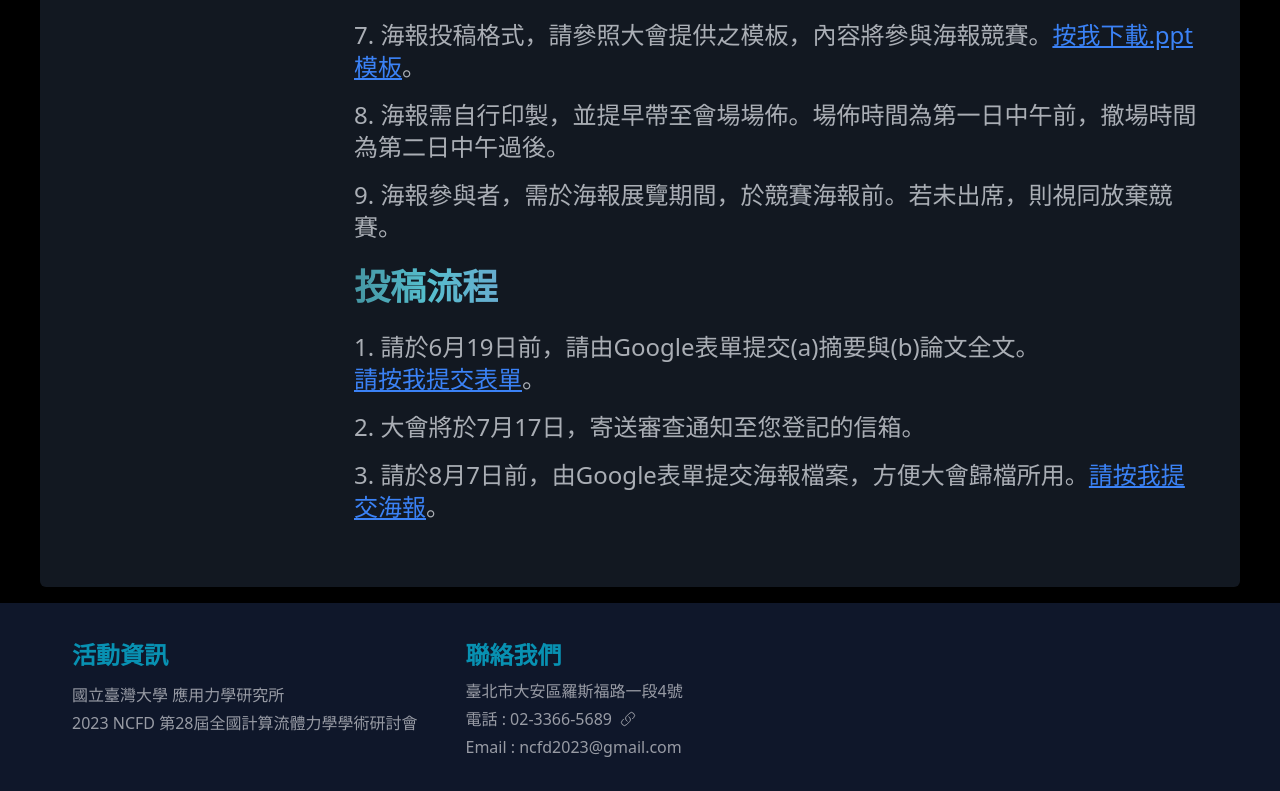
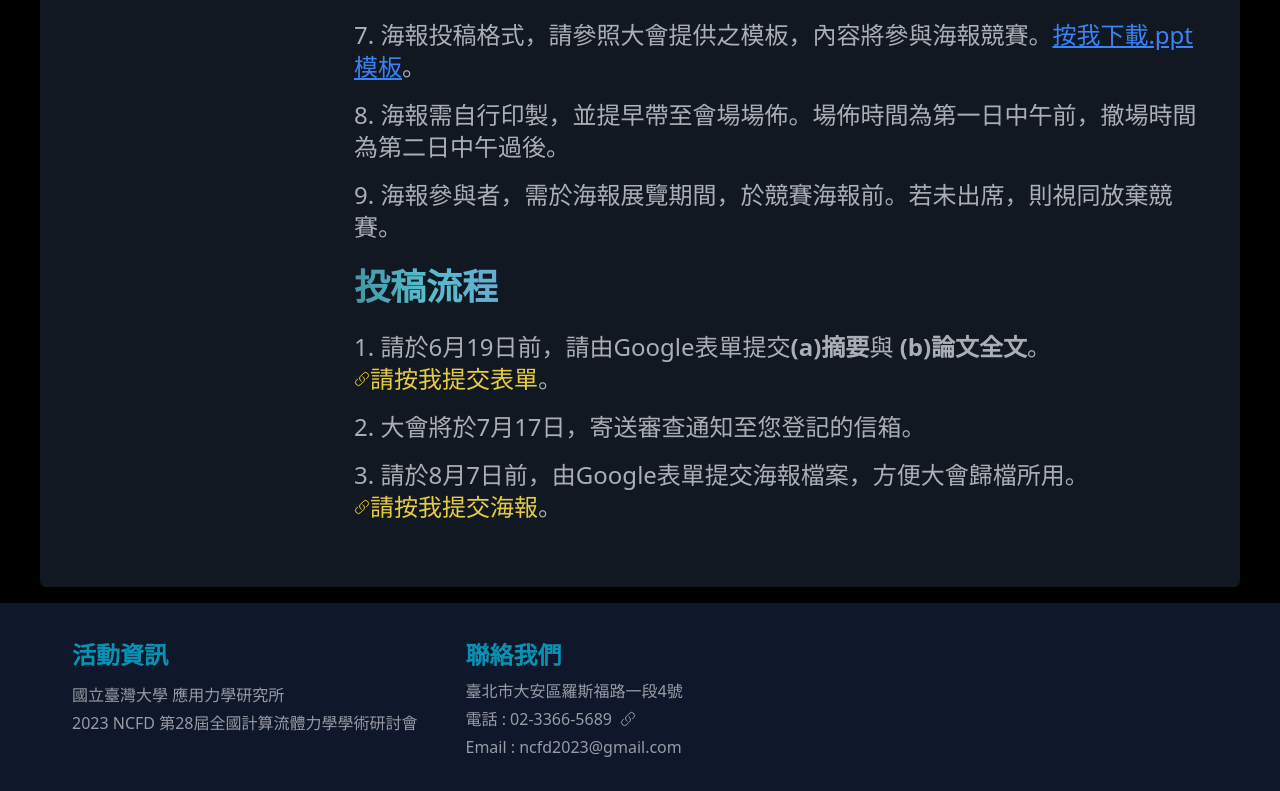
Before and after one commit to OwLu0905/fluid, a Next.js app: page /poster in a window 1280 px wide. Shown: the part 2223-3014 px from the top of the page. Built offline with nearby package versions, Linux system fonts and the light colour scheme.

Commit message:
add form link

```diff
--- a/src/view/exihibition/index.tsx
+++ b/src/view/exihibition/index.tsx
@@ -1,4 +1,6 @@
+import LinkIcon from "@/component/icon/Link";
 import Title from "@/component/utils/Title";
+import Link from "next/link";
 import React from "react";
 
 const ExhibitionPage = () => {
@@ -42,11 +44,18 @@ const ExhibitionPage = () => {
       <div className="mb-6 lg:mb-8 xl:mb-10">
         <Title as="h2">投稿流程：</Title>
         <ol className="mb-6 list-inside list-decimal space-y-4 text-lg md:indent-2 md:text-lg lg:text-2xl">
-          <li className="font-normal">
+          <li className="flex flex-wrap font-normal">
             請於8月7日前，由Google表單提交展覽海報檔案，方便大會歸檔所用。
-            <a className="cursor-pointer font-light text-blue-500 underline hover:text-cyan-400">
+            <Link
+              rel="canonical"
+              title="流體力學之美提交海報"
+              href="https://forms.gle/F2Rw5ic4PCpA5QVx8"
+              target="_blank"
+              className="flex items-center text-yellow-300/90 hover:text-yellow-300"
+            >
+              <LinkIcon className="h-4 w-4" />
               請按我提交海報
-            </a>
+            </Link>
           </li>
         </ol>
       </div>
--- a/src/view/poster/Procedure.tsx
+++ b/src/view/poster/Procedure.tsx
@@ -1,17 +1,27 @@
+import LinkIcon from "@/component/icon/Link";
+import Link from "next/link";
 import React from "react";
 
 const Procedure = () => {
   return (
     <ul className="space-y-4 text-lg md:text-lg lg:text-2xl">
       <li>
-        <div className="flex flex-wrap">
-          <div className="mr-2 font-normal">
-            <p>1. 請於6月19日前，請由Google表單提交(a)摘要與(b)論文全文。</p>
-            <a className="cursor-pointer font-light text-blue-500 underline hover:text-cyan-400">
-              請按我提交表單
-            </a>
-            。
-          </div>
+        <div className="flex flex-wrap font-normal">
+          <p>
+            1. 請於6月19日前，請由Google表單提交
+            <strong>(a)摘要</strong>與 <strong>(b)論文全文</strong>。
+          </p>
+          <Link
+            rel="canonical"
+            title="海報論文競賽提交表單"
+            href="https://forms.gle/q925J7LqMnafcPac9"
+            target="_blank"
+            className="flex items-center text-yellow-300/90 hover:text-yellow-300"
+          >
+            <LinkIcon className="h-4 w-4" />
+            請按我提交表單
+          </Link>
+          。
         </div>
       </li>
       <li>
@@ -24,12 +34,22 @@ const Procedure = () => {
       <li>
         <div className="flex flex-wrap">
           <p className="mr-2 font-normal">
-            3. 請於8月7日前，由Google表單提交海報檔案，方便大會歸檔所用。
-            <a className="cursor-pointer font-light text-blue-500 underline hover:text-cyan-400">
+            3. 請於8月7日前，由Google表單提交海報檔案，方便大會歸檔所用。{" "}
+          </p>
+          <Link
+            rel="canonical"
+            title="海報論文競賽提交海報"
+            href="https://forms.gle/dsCumWWSuVSSgqUX8"
+            target="_blank"
+            className="flex items-center text-yellow-300/90 hover:text-yellow-300"
+          >
+            <LinkIcon className="h-4 w-4" />
+            請按我提交海報
+          </Link>
+          。
+          {/* <a className="cursor-pointer font-light text-blue-500 underline hover:text-cyan-400">
               請按我提交海報
-            </a>
-            。
-          </p>
+            </a> */}
         </div>
       </li>
     </ul>
--- a/src/view/register/RegisterMethod.tsx
+++ b/src/view/register/RegisterMethod.tsx
@@ -20,7 +20,7 @@ const RegisterMethod = () => {
         <li className="font-normal">
           線上報名表，表單連結如下：
           <ol className="mt-2 space-y-1 md:space-y-2">
-            <li className="flex">
+            <li className="flex flex-wrap">
               （1）報名表單，
               <Link
                 rel="canonical"
@@ -31,8 +31,8 @@ const RegisterMethod = () => {
               >
                 <LinkIcon className="h-4 w-4" />
                 請按此報名（6/19前）
-              </Link>{" "}
-              、{" "}
+              </Link>
+              、
               <Link
                 rel="canonical"
                 title="請按此報名（6/20後）"
```
